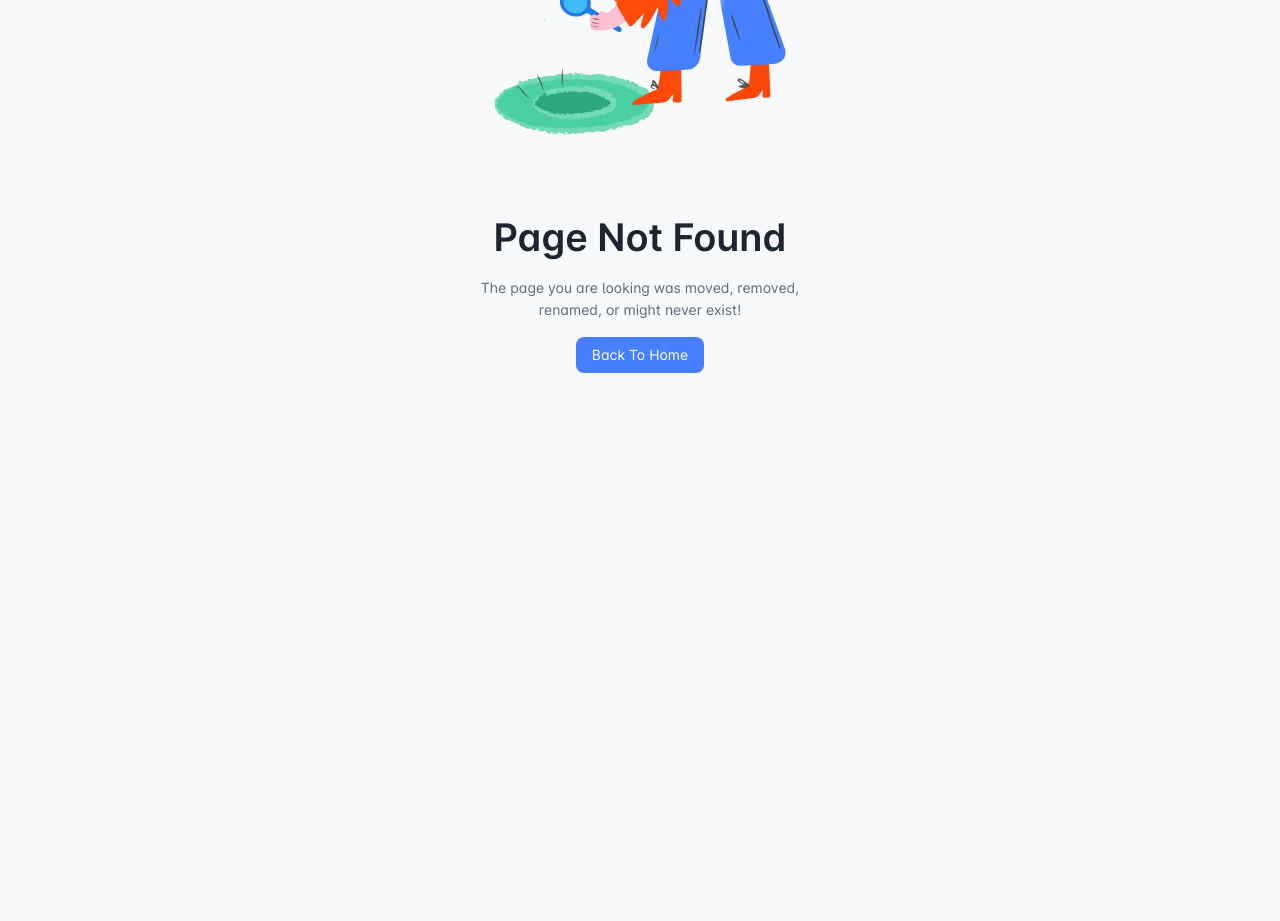
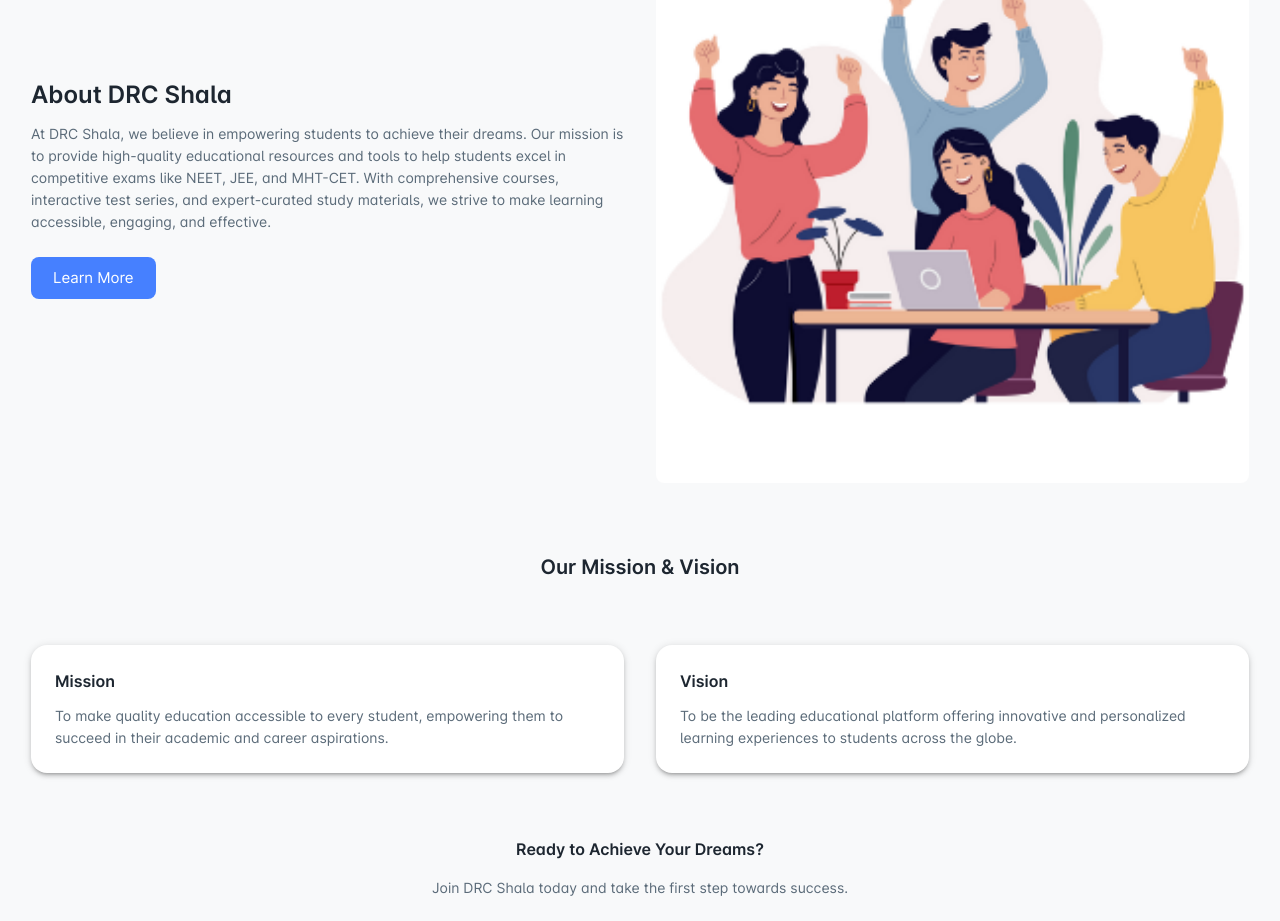
Before and after one commit to Aniket1108/drc-shala-FE, a React (Vite) app: page /about-us in a window 1280 px wide. Before the commit this address had no page. Shown: the part 260-1181 px from the top of the page. Before the commit the page ends 800 px from the top, so only its background shows below. Built offline with nearby package versions, Linux system fonts and the light colour scheme.

Commit message:
about us

```diff
--- a/src/layout/Simple/Header.jsx
+++ b/src/layout/Simple/Header.jsx
@@ -112,6 +112,9 @@
                   sx={{
                     cursor: "pointer"
                   }}
+                  onClick={() => {
+                    navigate("/about-us")
+                  }}
                 >
                   About Us
                 </Typography>
--- /dev/null
+++ b/src/pages/about-us.jsx
@@ -0,0 +1,86 @@
+import React from 'react';
+import { Container, Grid, Typography, Box, Button, Stack } from '@mui/material';
+import { styled } from '@mui/system';
+import aboutUsImg from "assets/images/landing/aboutUs.png"
+
+// Custom styles
+const StyledImage = styled('img')(({ theme }) => ({
+    width: '100%',
+    height: 'auto',
+    borderRadius: theme.shape.borderRadius,
+}));
+
+const AboutUs = () => {
+    return (
+        <Box sx={{ bgcolor: 'background.default', py: 8, pt: "150px" }}>
+            <Container>
+                {/* Hero Section */}
+                <Grid container spacing={4} alignItems="center">
+                    <Grid item xs={12} md={6}>
+                        <Typography variant="h3" component="h1" gutterBottom sx={{ fontWeight: 'bold', color: 'text.primary' }}>
+                            About DRC Shala
+                        </Typography>
+                        <Typography variant="body1" sx={{ mb: 3, color: 'text.secondary' }}>
+                            At DRC Shala, we believe in empowering students to achieve their dreams. Our mission is to provide high-quality
+                            educational resources and tools to help students excel in competitive exams like NEET, JEE, and MHT-CET. With
+                            comprehensive courses, interactive test series, and expert-curated study materials, we strive to make learning
+                            accessible, engaging, and effective.
+                        </Typography>
+                        <Button variant="contained" color="primary" size="large">
+                            Learn More
+                        </Button>
+                    </Grid>
+                    <Grid item xs={12} md={6}>
+                        <StyledImage src={aboutUsImg} alt="About DRC Shala" />
+                    </Grid>
+                </Grid>
+
+                {/* Mission and Vision Section */}
+                <Box sx={{ mt: 8 }}>
+                    <Typography variant="h4" component="h2" gutterBottom sx={{ fontWeight: 'bold', color: 'text.primary', textAlign: 'center' }}>
+                        Our Mission & Vision
+                    </Typography>
+                    <Grid container spacing={4} sx={{ mt: 4 }}>
+                        <Grid item xs={12} md={6}>
+                            <Box sx={{ p: 3, bgcolor: 'background.paper', borderRadius: 2, boxShadow: 3 }}>
+                                <Typography variant="h5" gutterBottom sx={{ fontWeight: 'bold' }}>
+                                    Mission
+                                </Typography>
+                                <Typography variant="body1" sx={{ color: 'text.secondary' }}>
+                                    To make quality education accessible to every student, empowering them to succeed in their academic and career
+                                    aspirations.
+                                </Typography>
+                            </Box>
+                        </Grid>
+                        <Grid item xs={12} md={6}>
+                            <Box sx={{ p: 3, bgcolor: 'background.paper', borderRadius: 2, boxShadow: 3 }}>
+                                <Typography variant="h5" gutterBottom sx={{ fontWeight: 'bold' }}>
+                                    Vision
+                                </Typography>
+                                <Typography variant="body1" sx={{ color: 'text.secondary' }}>
+                                    To be the leading educational platform offering innovative and personalized learning experiences to students
+                                    across the globe.
+                                </Typography>
+                            </Box>
+                        </Grid>
+                    </Grid>
+                </Box>
+
+                {/* Call to Action Section */}
+                <Box sx={{ mt: 8, textAlign: 'center' }}>
+                    <Typography variant="h5" sx={{ fontWeight: 'bold', mb: 2 }}>
+                        Ready to Achieve Your Dreams?
+                    </Typography>
+                    <Typography variant="body1" sx={{ mb: 3, color: 'text.secondary' }}>
+                        Join DRC Shala today and take the first step towards success.
+                    </Typography>
+                    <Button variant="contained" color="primary" size="large">
+                        Get Started
+                    </Button>
+                </Box>
+            </Container>
+        </Box>
+    );
+};
+
+export default AboutUs;
--- a/src/routes/MainRoutes.jsx
+++ b/src/routes/MainRoutes.jsx
@@ -13,6 +13,7 @@
 const MaintenanceComingSoon = Loadable(lazy(() => import('pages/maintenance/coming-soon/coming-soon')));
 
 const AppContactUS = Loadable(lazy(() => import('pages/contact-us')));
+const AboutUs = Loadable(lazy(() => import('pages/about-us')));
 // render - sample page
 const SamplePage = Loadable(lazy(() => import('pages/extra-pages/sample-page')));
 
@@ -38,6 +39,10 @@
         {
           path: 'contact-us',
           element: <AppContactUS />
+        },
+        {
+          path: 'about-us',
+          element: <AboutUs />
         }
       ]
     },
```
Also changed, not shown: src/assets/images/landing/aboutUs.png (added).
